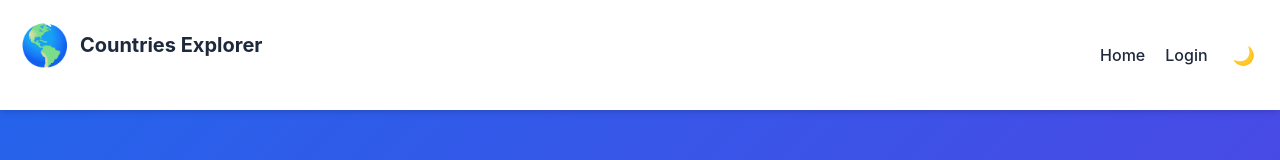
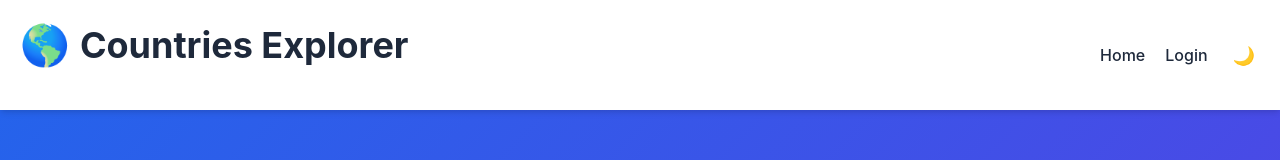
Before and after one commit to Rashmika-Jayarathna/Countries_Explorer, a React (Create React App) app: page / in a window 1280 px wide. Shown: the top 160 px of the page. Built offline with nearby package versions, Linux system fonts and the light colour scheme; no server answers.

Commit message:
Changed logo size

```diff
--- a/src/styles/Header.css
+++ b/src/styles/Header.css
@@ -29,7 +29,7 @@
   }
 
   .logo-text {
-    font-size: 20px;
+    font-size: 36px;
     font-weight: 700;
   }
 
```
